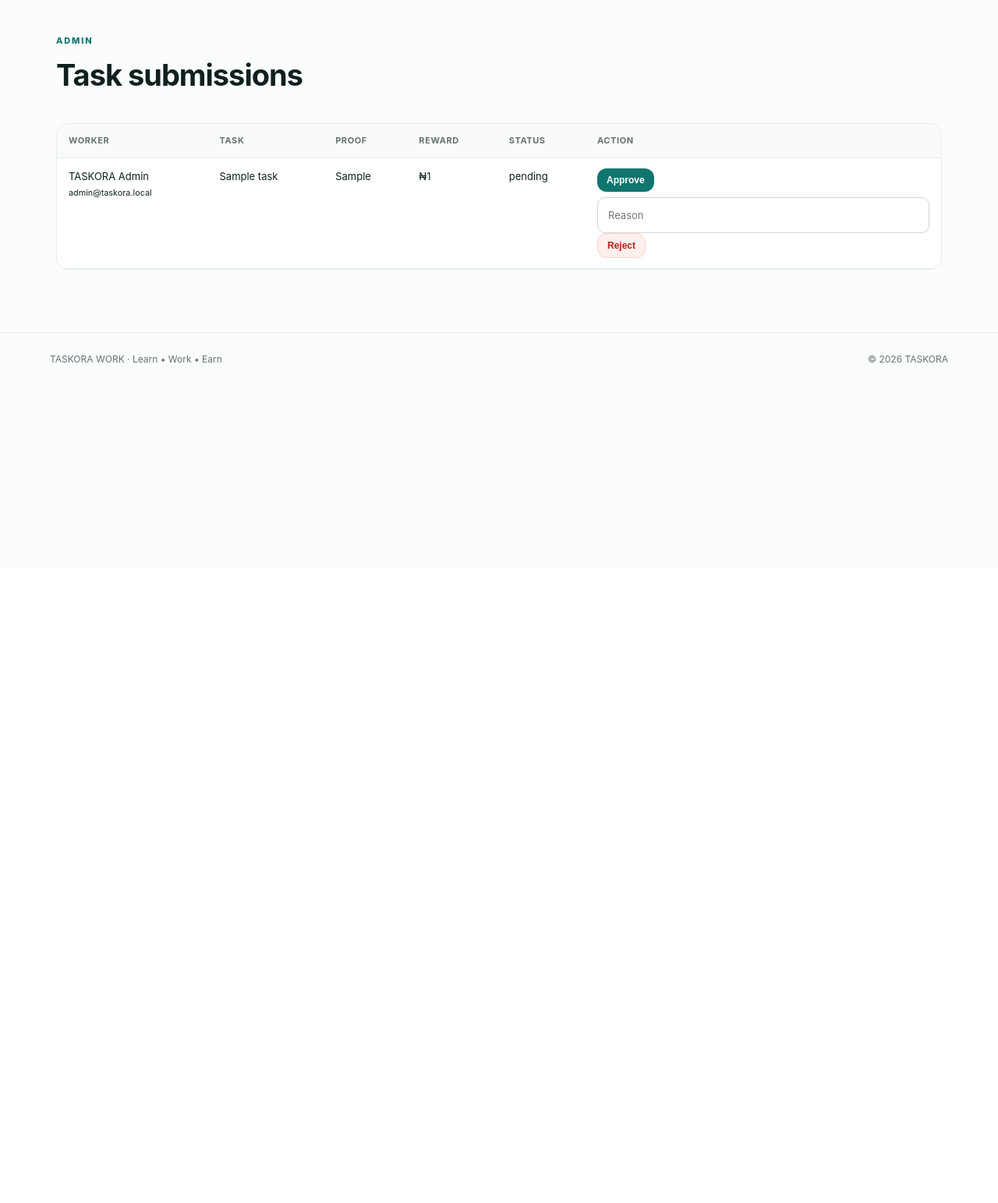
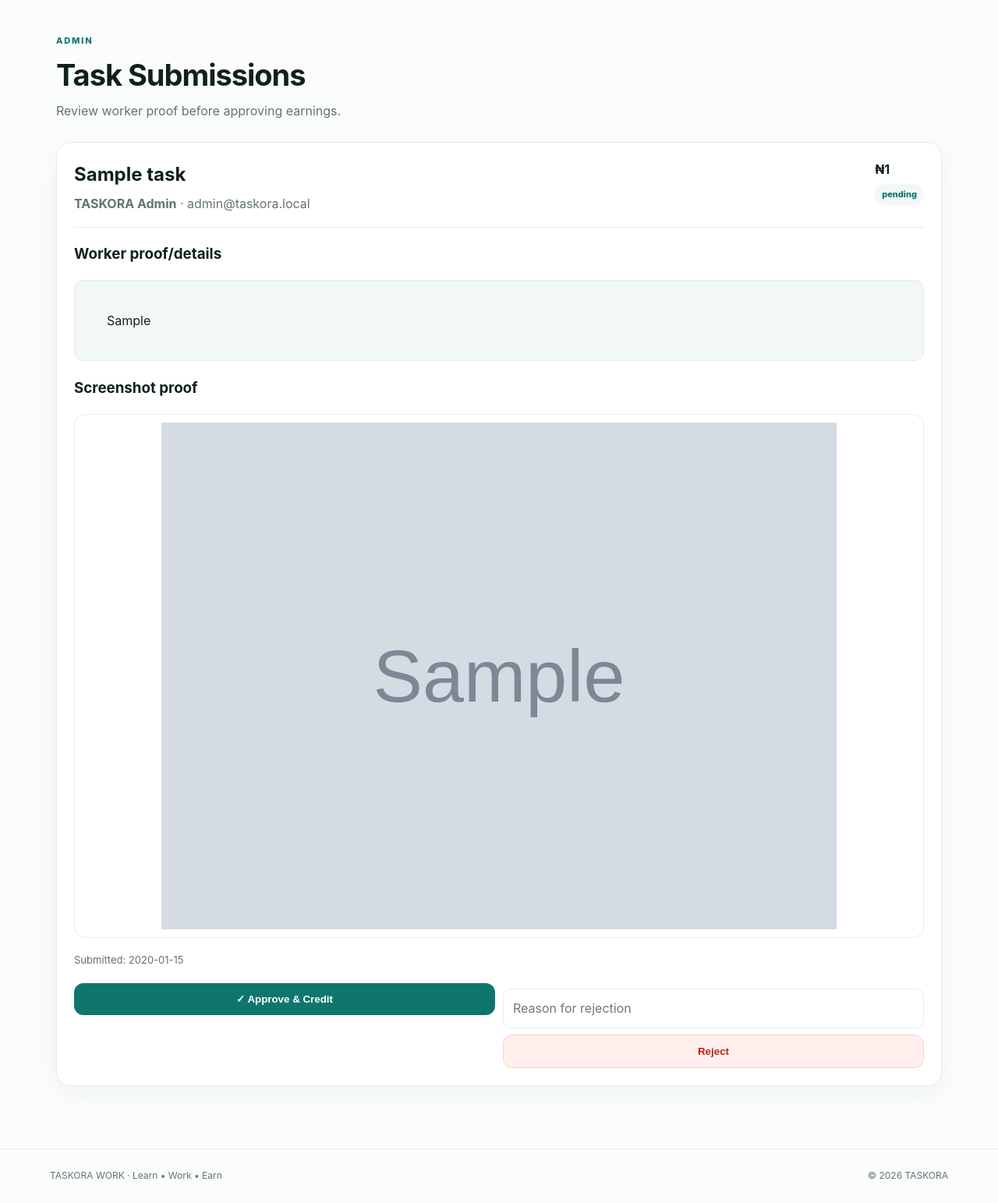
Before and after one commit to ssdplc1-crypto/taskora-work, a Flask app: page /admin/submissions in a window 1280 px wide. Shown: the part 72-1615 px from the top of the page at 78% size. Before the commit the page ends 537 px from the top, so only its background shows below. Run offline with Flask 3, Linux system fonts and the light colour scheme; the visitor is signed in with stand-in values (Sample User, id 1); data comes from the database, SQL or seed files in the repository; tables that the repository leaves empty hold one stand-in row (values such as "Sample post"); grey boxes marked "Sample" are stand-in pictures; some libraries are stand-ins or nearby versions.

Commit message:
Update admin_submissions.html

```diff
--- a/templates/admin_submissions.html
+++ b/templates/admin_submissions.html
@@ -1,8 +1,82 @@
 {% extends "base.html" %}
-{% block title %}Submissions — TASKORA WORK{% endblock %}
+{% block title %}Task Submissions — TASKORA WORK{% endblock %}
 {% block content %}
-<div class="page-head"><div><span class="eyebrow">ADMIN</span><h1>Task submissions</h1></div></div>
-<div class="table-wrap"><table><tr><th>Worker</th><th>Task</th><th>Proof</th><th>Reward</th><th>Status</th><th>Action</th></tr>
-{% for s in submissions %}<tr><td>{{ s.full_name }}<br><small>{{ s.email }}</small></td><td>{{ s.title }}</td><td class="proof">{{ s.proof }}</td><td>₦{{ "{:,}".format(s.reward) }}</td><td>{{ s.status }}</td><td>{% if s.status == 'pending' %}<form class="inline" method="post" action="{{ url_for('review_submission', submission_id=s.id, action='approve') }}"><button class="btn small" type="submit">Approve</button></form><form method="post" action="{{ url_for('review_submission', submission_id=s.id, action='reject') }}"><input name="note" placeholder="Reason"><button class="btn small danger" type="submit">Reject</button></form>{% endif %}</td></tr>{% else %}<tr><td colspan="6">No submissions.</td></tr>{% endfor %}
-</table></div>
+<div class="page-head">
+  <div>
+    <span class="eyebrow">ADMIN</span>
+    <h1>Task Submissions</h1>
+    <p>Review worker proof before approving earnings.</p>
+  </div>
+</div>
+
+<div style="display:grid;gap:20px;">
+{% for s in submissions %}
+  <div class="card" style="padding:22px;">
+    <div style="display:flex;justify-content:space-between;gap:15px;flex-wrap:wrap;">
+      <div>
+        <h2 style="margin:0 0 6px;">{{ s.title }}</h2>
+        <div style="color:#647371;"><strong>{{ s.full_name }}</strong> · {{ s.email }}</div>
+      </div>
+      <div>
+        <strong>₦{{ "{:,}".format(s.reward) }}</strong>
+        <div style="margin-top:5px;"><span class="pill">{{ s.status }}</span></div>
+      </div>
+    </div>
+
+    <hr style="border:0;border-top:1px solid #e5eceb;margin:18px 0;">
+
+    <h3>Worker proof/details</h3>
+    <div style="background:#f2f8f7;border:1px solid #e5eceb;border-radius:12px;padding:14px;white-space:pre-wrap;word-break:break-word;">
+      {{ s.proof }}
+    </div>
+
+    <div style="margin-top:20px;">
+      <h3>Screenshot proof</h3>
+      {% if s.proof_file %}
+        <div style="border:1px solid #e5eceb;border-radius:14px;padding:10px;background:#fff;">
+          <img src="{{ s.proof_file }}"
+               alt="Worker task screenshot proof"
+               style="display:block;width:100%;max-height:650px;object-fit:contain;border-radius:10px;">
+        </div>
+      {% else %}
+        <div class="notice">No screenshot was uploaded with this submission.</div>
+      {% endif %}
+    </div>
+
+    <div style="margin-top:18px;color:#647371;font-size:13px;">
+      Submitted: {{ s.submitted_at }}
+    </div>
+
+    {% if s.status == "pending" %}
+      <div style="display:grid;grid-template-columns:1fr 1fr;gap:10px;margin-top:20px;">
+        <form method="post" action="{{ url_for('review_submission', submission_id=s.id, action='approve') }}">
+          <button class="btn full" type="submit">✓ Approve & Credit</button>
+        </form>
+
+        <form method="post" action="{{ url_for('review_submission', submission_id=s.id, action='reject') }}">
+          <input type="text" name="note" placeholder="Reason for rejection"
+                 style="width:100%;padding:12px;border:1px solid #e5eceb;border-radius:10px;margin-bottom:8px;">
+          <button class="btn danger full" type="submit">Reject</button>
+        </form>
+      </div>
+    {% elif s.reviewer_note %}
+      <div class="notice" style="margin-top:18px;">
+        <strong>Reviewer note</strong>
+        <p>{{ s.reviewer_note }}</p>
+      </div>
+    {% endif %}
+  </div>
+{% else %}
+  <div class="card" style="padding:30px;">
+    <h2>No submissions yet</h2>
+    <p>Worker task submissions will appear here when they are submitted.</p>
+  </div>
+{% endfor %}
+</div>
+
+<style>
+@media (max-width:700px) {
+  .card form[method="post"] { min-width:0; }
+}
+</style>
 {% endblock %}
```
